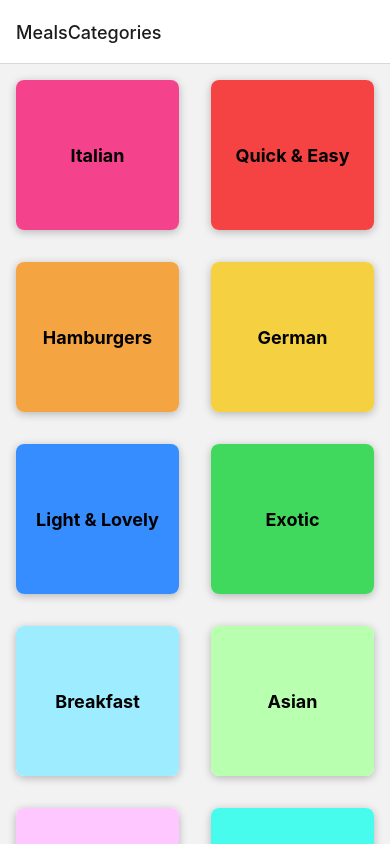
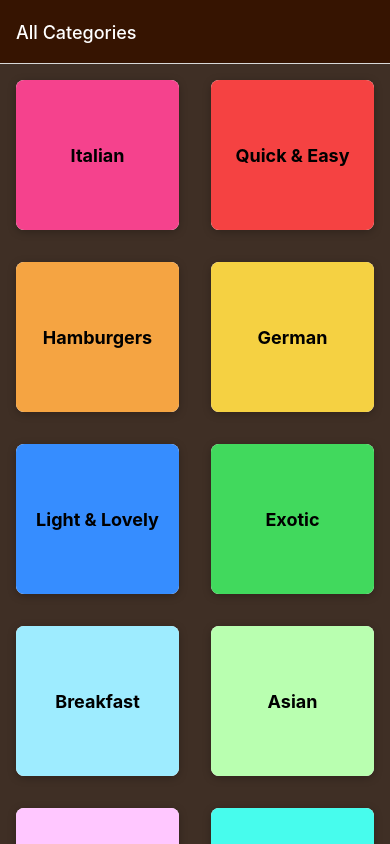
Before and after one commit to amr4356/React-Native-Navigation-MealsApp, a React Native app: screen / in a window 390 px wide. Built offline with nearby package versions, Linux system fonts and the light colour scheme.

Commit message:
102. Styling Screen Headers & Backgrounds

```diff
--- a/App.js
+++ b/App.js
@@ -13,8 +13,24 @@
     <>
       <StatusBar style="dark" />
       <NavigationContainer>
-        <Stack.Navigator initialRouteName="MealsCategories">
-          <Stack.Screen name="MealsCategories" component={CategoriesScreen} />
+        <Stack.Navigator
+          initialRouteName="MealsCategories"
+          screenOptions={{
+            headerStyle: { backgroundColor: "#361401" },
+            headerTintColor: "white",
+            contentStyle: { backgroundColor: "#3f2f25" },
+          }}
+        >
+          <Stack.Screen
+            name="MealsCategories"
+            component={CategoriesScreen}
+            options={{
+              title: "All Categories ",
+              headerStyle: { backgroundColor: "#361401" },
+              headerTintColor: "white",
+              contentStyle: { backgroundColor: "#3f2f25" },
+            }}
+          />
           <Stack.Screen name="MealsOverview" component={MealsOverviewScreen} />
         </Stack.Navigator>
       </NavigationContainer>
```
